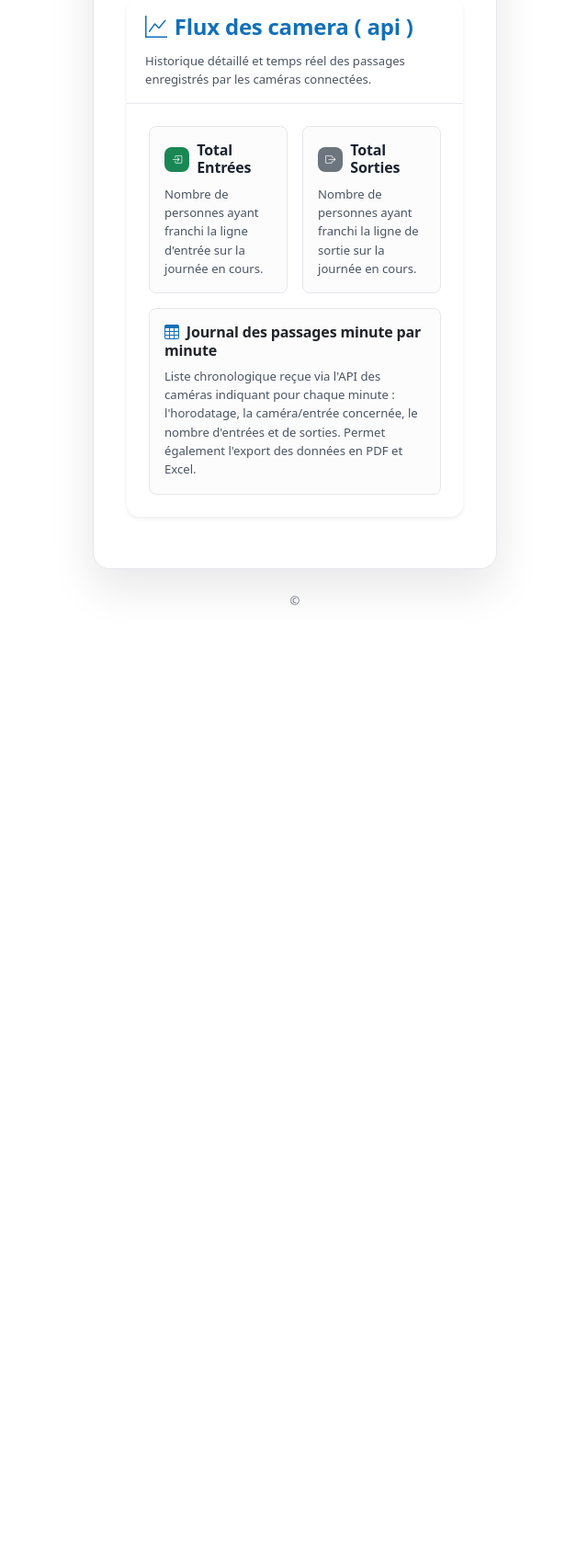
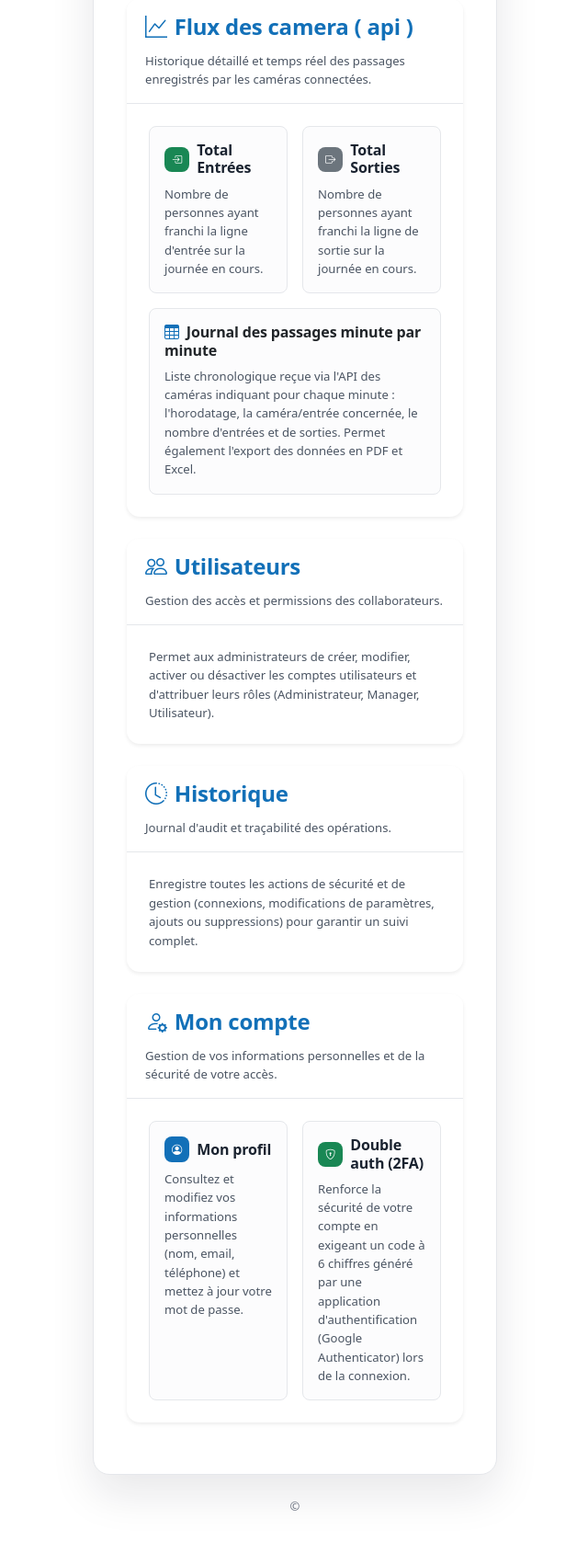
Before and after one commit to biggedobackup/ika-camera-comptage-de-visite-, a Python web app: template app/templates/documentation/index.html in a window 1280 px wide. Shown: the part 1966-3655 px from the top of the page at 92% size, without its empty margins (319-959 px from the left). Before the commit the page ends 2624 px from the top, so only its background shows below. Run offline with Jinja, Linux system fonts and the light colour scheme; the template is opened without the code that fills it, so the values that code supplies are empty; some libraries are stand-ins or nearby versions.

Commit message:
docs: ajout explications concises Utilisateurs, Historique, Mon compte, Mon profil et Double auth

```diff
--- a/app/templates/documentation/index.html
+++ b/app/templates/documentation/index.html
@@ -244,6 +244,82 @@
         </div>
       </div>
     </div>
+
+    <!-- Section Utilisateurs -->
+    <div class="card border-0 shadow-sm mb-4">
+      <div class="card-header bg-white py-3 border-bottom">
+        <h3 class="card-title h4 mb-0 fw-bold text-primary">
+          <i class="bi bi-people me-2"></i>Utilisateurs
+        </h3>
+        <p class="text-muted small mb-0 mt-1">
+          Gestion des accès et permissions des collaborateurs.
+        </p>
+      </div>
+      <div class="card-body p-4">
+        <p class="small text-muted mb-0">
+          Permet aux administrateurs de créer, modifier, activer ou désactiver les comptes utilisateurs et d'attribuer leurs rôles (Administrateur, Manager, Utilisateur).
+        </p>
+      </div>
+    </div>
+
+    <!-- Section Historique -->
+    <div class="card border-0 shadow-sm mb-4">
+      <div class="card-header bg-white py-3 border-bottom">
+        <h3 class="card-title h4 mb-0 fw-bold text-primary">
+          <i class="bi bi-clock-history me-2"></i>Historique
+        </h3>
+        <p class="text-muted small mb-0 mt-1">
+          Journal d'audit et traçabilité des opérations.
+        </p>
+      </div>
+      <div class="card-body p-4">
+        <p class="small text-muted mb-0">
+          Enregistre toutes les actions de sécurité et de gestion (connexions, modifications de paramètres, ajouts ou suppressions) pour garantir un suivi complet.
+        </p>
+      </div>
+    </div>
+
+    <!-- Section Mon compte -->
+    <div class="card border-0 shadow-sm mb-4">
+      <div class="card-header bg-white py-3 border-bottom">
+        <h3 class="card-title h4 mb-0 fw-bold text-primary">
+          <i class="bi bi-person-gear me-2"></i>Mon compte
+        </h3>
+        <p class="text-muted small mb-0 mt-1">
+          Gestion de vos informations personnelles et de la sécurité de votre accès.
+        </p>
+      </div>
+      <div class="card-body p-4">
+        <div class="row g-3">
+          <!-- Mon profil -->
+          <div class="col-md-6">
+            <div class="p-3 border rounded h-100 bg-light-subtle">
+              <div class="d-flex align-items-center mb-2">
+                <span class="badge bg-primary me-2 p-2"><i class="bi bi-person-circle"></i></span>
+                <h5 class="h6 mb-0 fw-bold">Mon profil</h5>
+              </div>
+              <p class="small text-muted mb-0">
+                Consultez et modifiez vos informations personnelles (nom, email, téléphone) et mettez à jour votre mot de passe.
+              </p>
+            </div>
+          </div>
+
+          <!-- Double auth -->
+          <div class="col-md-6">
+            <div class="p-3 border rounded h-100 bg-light-subtle">
+              <div class="d-flex align-items-center mb-2">
+                <span class="badge bg-success me-2 p-2"><i class="bi bi-shield-lock"></i></span>
+                <h5 class="h6 mb-0 fw-bold">Double auth (2FA)</h5>
+              </div>
+              <p class="small text-muted mb-0">
+                Renforce la sécurité de votre compte en exigeant un code à 6 chiffres généré par une application d'authentification (Google Authenticator) lors de la connexion.
+              </p>
+            </div>
+          </div>
+        </div>
+      </div>
+    </div>
+
   </div>
 </div>
 {% endblock %}
```
Also changed, not shown: tests/test_documentation.py (+6 -0 lines).
